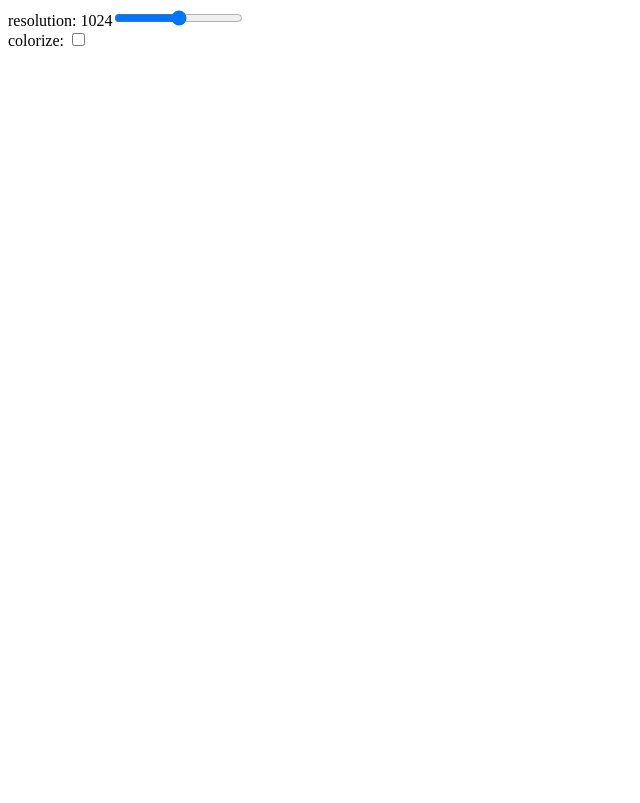
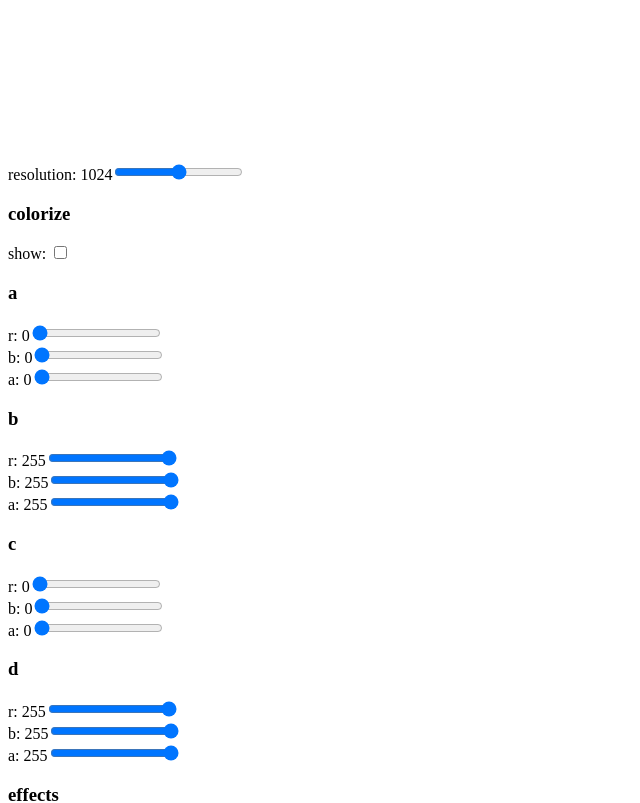
Before and after one commit to crystalboxes/texgen, a React app: page / in a window 1280 px wide. Shown: the top 803 px of the page, without its empty margins (0-640 px from the left). Built offline with nearby package versions, Linux system fonts and the light colour scheme.

Commit message:
Added parameters and canvas

```diff
--- a/src/Behaviors/TexGen.js
+++ b/src/Behaviors/TexGen.js
@@ -1,12 +1,72 @@
-class Displayable {
-  params = {}
+import Displayable from '../Core/Displayable.js'
+import Color from '../Core/Color.js'
+
+export class GridEffect extends Displayable {
+  params = {
+    seed: 0,
+    xCount: 8,
+    yCount: 8,
+    countScaler: 1.0,
+    renderChance: 0.5,
+    spritePickChance: 0.5,
+    minDepth: 0.0,
+    maxDepth: 1.0
+  }
+}
+
+export class KdGridEffect extends Displayable {
+  params = {
+    optimize: false,
+    quadSplitFactor: 1.0,
+    seed: 0,
+    spriteChance: 0.5,
+    iterations: { value: 7, rangeMin: 1, rangeMax: 12, step: 1 },
+    renderChance: 1.0,
+    kdSplitChance: 1.0,
+    splitChance: 1.0,
+    noiseGlobalOffset: 0,
+    noiseModulation: 1.0,
+    blackAndWhite: false,
+    bwBias: 0.5,
+    drawCircles: false,
+    drawCirclesBias: 0.5,
+    circleRadiusSize: 1.0,
+    minDepth: 0,
+    maxDepth: 1.0
+  }
+}
+
+export class RandomGridEffect extends Displayable {
+  params = {
+    seed: { value: 1000, rangeMin: 123, rangeMax: 9999 },
+    greebleCount: { value: 100, rangeMin: 1, rangeMax: 10000 },
+    spriteChance: 1.0,
+    minDepth: 0,
+    maxDepth: 1.0,
+    minSize: 20,
+    maxSize: 200,
+    minScaleX: 0.1,
+    minScaleY: 0.1,
+    maxScaleX: { value: 1.5, rangeMax: 10.0, step: 0.1 },
+    maxScaleY: { value: 1.5, rangeMax: 10.0, step: 0.1 },
+  }
+}
+
+export class Colorizer extends Displayable {
+  params = {
+    show: false,
+    a: new Color(0,0,0),
+    b: new Color(255, 255, 255),
+    c: new Color(0,0,0),
+    d: new Color(255, 255, 255),
+  }
 }
 
 export class TexGen extends Displayable {
   params = {
     resolution: { value: 1024, rangeMin: 0, rangeMax: 2048 },
-    colorize: false,
-    effects: []
+    colorize: new Colorizer,
+    effects: [new KdGridEffect, new RandomGridEffect, new GridEffect]
   }
 
   onStart() {
--- /dev/null
+++ b/src/Components/AppComponent.jsx
@@ -0,0 +1,17 @@
+import React, { Component } from "react"
+import { DisplayableComponent } from "./DisplayableComponent.jsx"
+
+export class AppComponent extends Component {
+  constructor(props) {
+    super(props)
+    this.instance = props.instance
+  }
+  render() {
+    return <div>
+      <canvas id='app-display' />
+      <div id='app-parameters'>
+        <DisplayableComponent instance={this.instance.script} />
+      </div>
+    </div>
+  }
+}
--- /dev/null
+++ b/src/Components/ColorComponent.jsx
@@ -0,0 +1,11 @@
+import React from "react"
+import { DisplayableComponent } from './DisplayableComponent.jsx'
+
+export class ColorComponent extends DisplayableComponent {
+  render() {
+    return <div className='color-comp'>
+      {this.getTitle()}
+      {this.getElements()}
+    </div>
+  }
+}
--- a/src/Components/DisplayableComponent.jsx
+++ b/src/Components/DisplayableComponent.jsx
@@ -9,20 +9,24 @@ export class DisplayableComponent extends Component {
   constructor(props) {
     super(props)
     this.instance = props.instance
+    if ('title' in props) {
+      this.title = props.title
+    }
   }
 
-  getElements() {
-    let Ob = Object
-    return Ob.entries(this.instance.params)
+  getParsedParameters() {
+    return Object.entries(this.instance.params)
       .map(x => {
         let displayName = x[0]
         let val = x[1]
         let object = null
         let valueType = typeof val
+        // Special array type since the array is 'object' as well
         if (Array.isArray(val)) {
           valueType = 'array'
         }
-        if (valueType === 'object') {
+        if (valueType === 'object' && 'value' in val) {
+          // It's a field with additional attributes required to pass to the component
           object = val
           displayName = 'displayName' in object ? object.displayName : displayName
           valueType = typeof val.value
@@ -30,29 +34,50 @@ export class DisplayableComponent extends Component {
         }
         return { name: displayName, valueType: valueType, value: val, data: object }
       })
+  }
+
+  getElements() {
+    return this.getParsedParameters()
       .map(v => {
+        let keyId = v.name + "_" + Math.random() * (new Date).getMilliseconds()
         switch (v.valueType) {
           case 'number':
-            return <NumberField name={v.name} key={v.name} default={v.value} data={v.data} />
+            // data contains stuff like bounds etc.
+            return <NumberField name={v.name} key={keyId} default={v.value} data={v.data} />
           case 'boolean':
-            return <Toggle name={v.name} key={v.name} default={v.value} />
+            return <Toggle name={v.name} key={keyId} default={v.value} />
           case 'array':
+            // It's required that incoming structs are derived from Displayable
             if (v.value.length == 0) {
               return []
             }
             let i = 0
             let elems = [<h3 key={i}>{v.name}</h3>]
             for (let element of v.value) {
-              elems.push(<DisplayableComponent key={i++} instance={element} />)
+              elems.push(<DisplayableComponent key={keyId + i++} instance={element} />)
             }
             return elems
+          case 'object':
+            if ('display' in v.value) {
+              return React.createElement(v.value.display, { key: keyId, title: v.name, instance: v.value })
+            } else {
+              return <DisplayableComponent key={keyId} title={v.name} instance={v.value} />
+            }
           default:
-            return <FieldRepresentation name={v.name} key={v.name} default={v.value} />
+            return <FieldRepresentation name={v.name} key={keyId} default={v.value} />
         }
       })
   }
 
+  getTitle() {
+    if (this.title) {
+      return <h3>{this.title}</h3>
+    } else {
+      return null;
+    }
+  }
+
   render() {
-    return <div>{this.getElements()}</div>
+    return <div>{this.getTitle()}{this.getElements()}</div>
   }
 }
--- a/src/Components/FieldRepresentation.jsx
+++ b/src/Components/FieldRepresentation.jsx
@@ -27,9 +27,16 @@ export class FieldRepresentation extends Component {
 export class NumberField extends FieldRepresentation {
   constructor(props) {
     super(props)
+    // check value
+    let is01 = this.state.value > -0.0001 && this.state.value < 1.0001
+    let defaults = {
+      rmax: is01 ? 1.0 : 100,
+      step: is01 ? .0001 : 1
+    }
     this.options = {
-      rangeMin: 'rangeMin' in props.data ? props.data.rangeMin : 0,
-      rangeMax: 'rangeMax' in props.data ? props.data.rangeMax : 100,
+      rangeMin: props.data && 'rangeMin' in props.data ? props.data.rangeMin : 0,
+      rangeMax: props.data && 'rangeMax' in props.data ? props.data.rangeMax : defaults.rmax,
+      step: props.data && 'step' in props.data ? props.data.step : defaults.step
     }
   }
   render() {
@@ -41,6 +48,7 @@ export class NumberField extends FieldRepresentation {
         min={this.options.rangeMin}
         max={this.options.rangeMax}
         value={this.state.value}
+        step={this.options.step}
         onChange={this.handleInputChange}
       />
     </div>
--- /dev/null
+++ b/src/Core/App.js
@@ -0,0 +1,19 @@
+class App {
+  canvas = null
+  constructor(script) {
+    this.script = script
+    // since the DOM is generated on React's 'render' call constructor will do nothing
+  }
+  onApplicationStart() {
+    this.canvas = document.getElementById('app-display')
+    // initialize gl context here
+
+    // start requestAnimationFrame loop
+
+    // call the script
+
+    // run all the callbacks and pipe them into loaded script
+  }
+}
+
+export default App
--- /dev/null
+++ b/src/Core/Color.js
@@ -0,0 +1,15 @@
+import { ColorComponent } from '../Components/ColorComponent.jsx'
+import {Displayable} from '../Core/Displayable.js'
+
+export class Color extends Displayable {
+  constructor(r, g, b) {
+    super()
+    this.params = {
+      r: { value: r, rangeMin: 0, rangeMax: 255 },
+      b: { value: g, rangeMin: 0, rangeMax: 255 },
+      a: { value: b, rangeMin: 0, rangeMax: 255 }
+    }
+  }
+  display = ColorComponent
+}
+export default Color
--- /dev/null
+++ b/src/Core/Displayable.js
@@ -0,0 +1,4 @@
+export class Displayable {
+  params = {}
+}
+export default Displayable
--- a/src/index.js
+++ b/src/index.js
@@ -1,7 +1,9 @@
-import {DisplayableComponent} from './Components/DisplayableComponent.jsx'
 import React from "react"
 import ReactDOM from "react-dom"
 import {TexGen} from "./Behaviors/TexGen.js"
+import App from './Core/App.js'
+import { AppComponent } from './Components/AppComponent.jsx'
 
-let tg = new TexGen()
-ReactDOM.render(<DisplayableComponent instance={tg} />, document.getElementById("main"))
+let app = new App(new TexGen)
+ReactDOM.render(<AppComponent instance={app} />, document.getElementById("main"))
+app.onApplicationStart()
```
Also changed, not shown: src/Utils/utils.js (+0 -18 lines).
